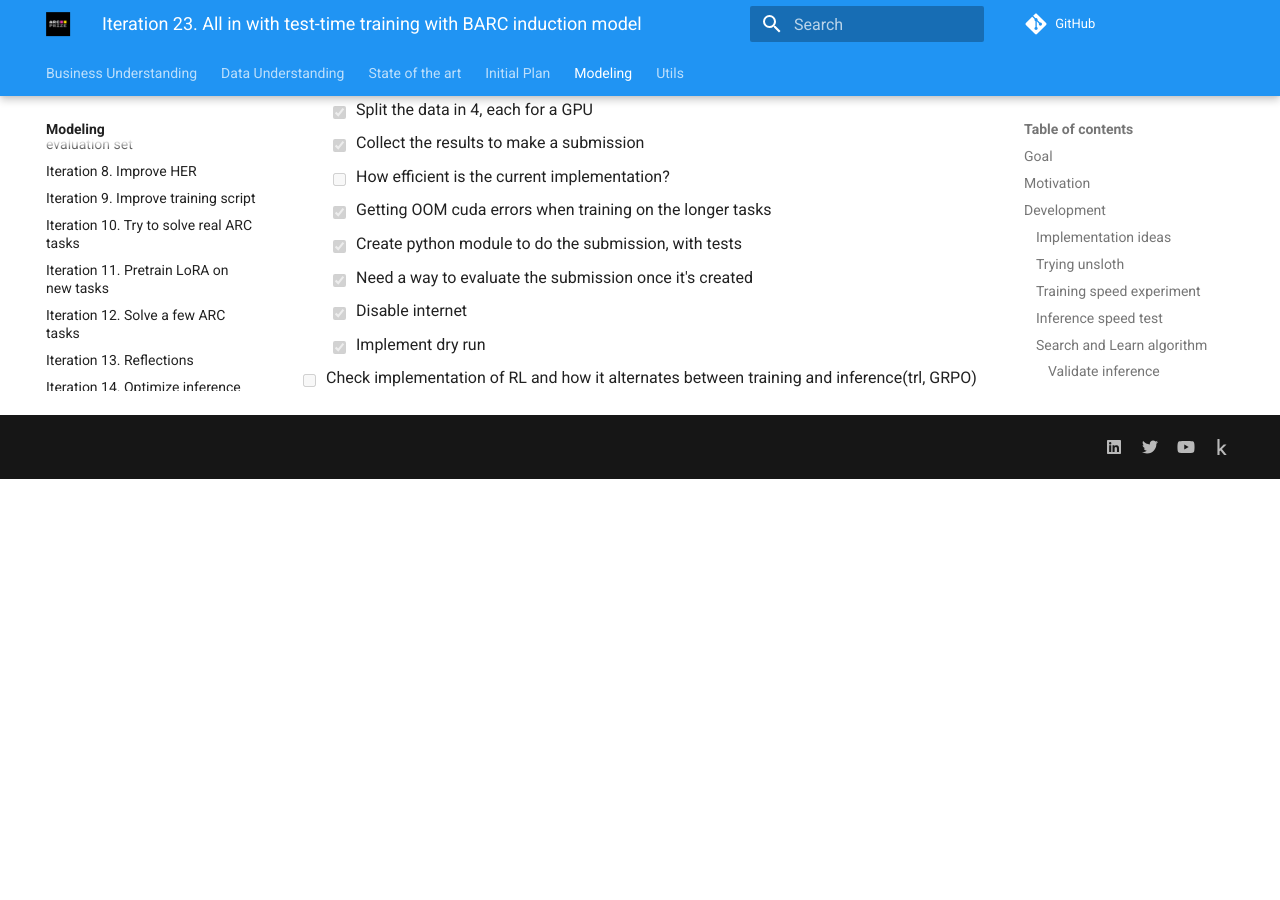
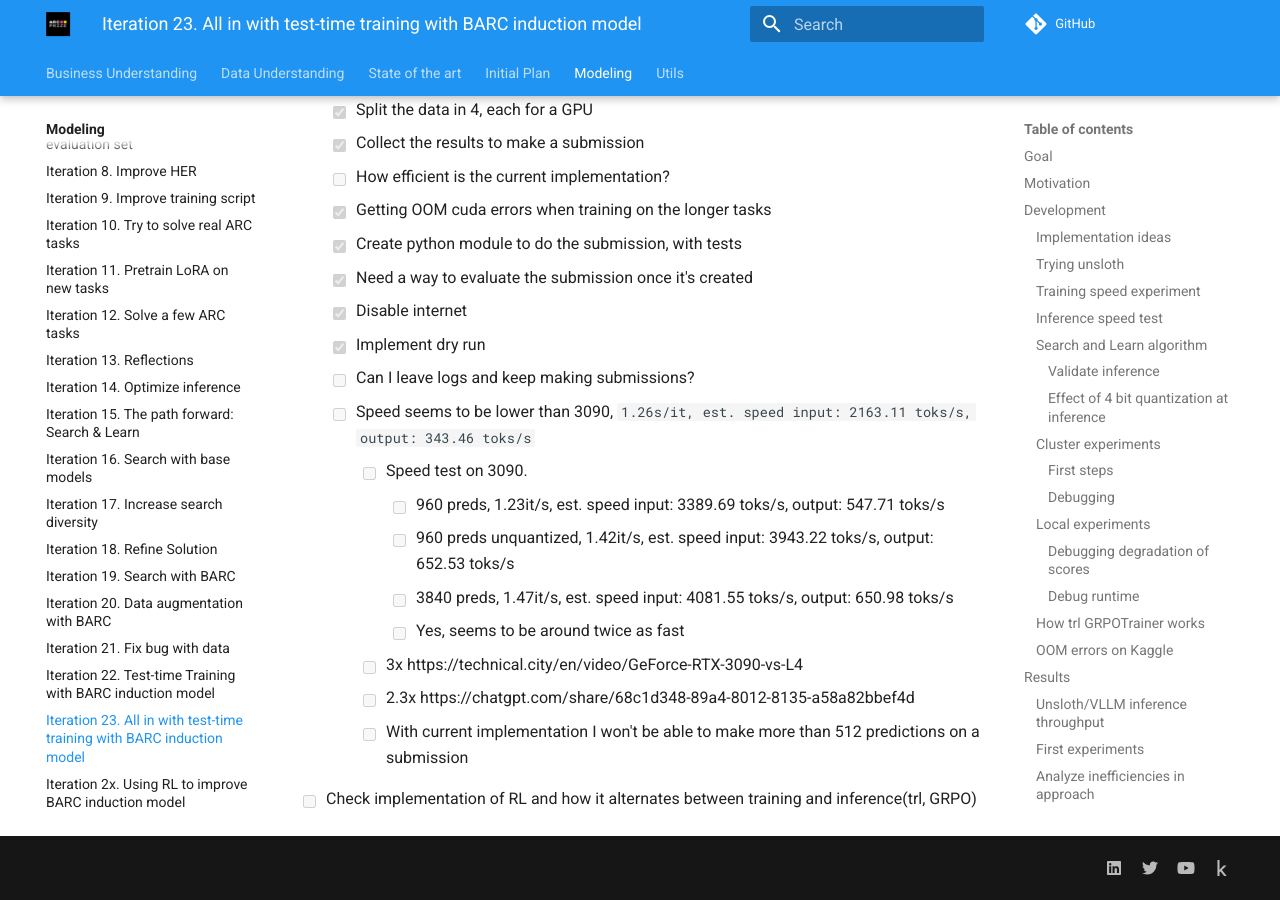
Before and after one commit to ironbar/arc25, an MkDocs documentation site: the page built from docs/modeling/Iteration_23_ttt_BARC_v2.md, in a window 1280 px wide and 900 px high, scrolled down 12040 px. Built offline with MkDocs 1.6.1 and Material for MkDocs 9.7.7, drawn with Linux system fonts in a browser that asks for light colours; comment, search, counter and statistics services are not loaded; before the commit the page ends 12519 px from its top, so only the background shows below that.

Commit message:
added more results

```diff
--- a/docs/modeling/Iteration_23_ttt_BARC_v2.md
+++ b/docs/modeling/Iteration_23_ttt_BARC_v2.md
@@ -499,4 +499,14 @@ Collecting flashinfer-python==0.2.5+cu124torch2.6`
   - [x] Need a way to evaluate the submission once it's created
   - [x] Disable internet
   - [x] Implement dry run
+  - [ ] Can I leave logs and keep making submissions?
+  - [ ] Speed seems to be lower than 3090, `1.26s/it, est. speed input: 2163.11 toks/s, output: 343.46 toks/s`
+    - [ ] Speed test on 3090.
+      - [ ] 960 preds,  1.23it/s, est. speed input: 3389.69 toks/s, output: 547.71 toks/s
+      - [ ] 960 preds unquantized, 1.42it/s, est. speed input: 3943.22 toks/s, output: 652.53 toks/s
+      - [ ] 3840 preds, 1.47it/s, est. speed input: 4081.55 toks/s, output: 650.98 toks/s
+      - [ ] Yes, seems to be around twice as fast
+    - [ ] 3x https://technical.city/en/video/GeForce-RTX-3090-vs-L4
+    - [ ] 2.3x https://chatgpt.com/share/68c1d348-89a4-8012-8135-a58a82bbef4d
+    - [ ] With current implementation I won't be able to make more than 512 predictions on a submission
 - [ ] Check implementation of RL and how it alternates between training and inference(trl, GRPO)
```
